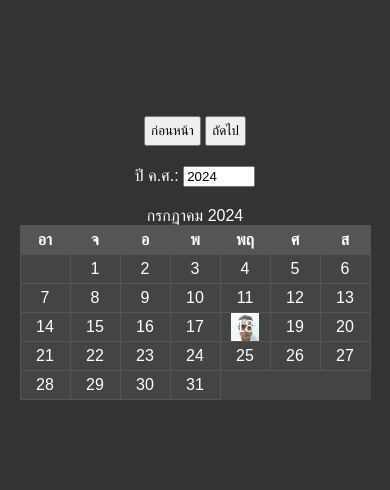
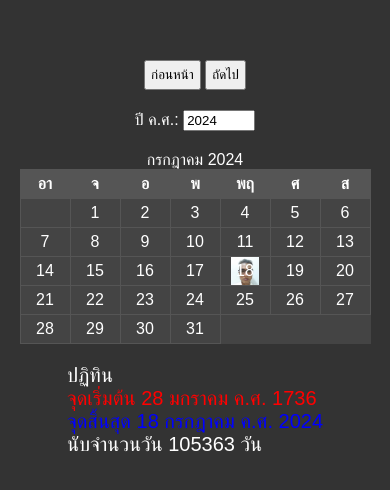
Before and after one commit to ciradhivat/sugun, a plain HTML site: page 003/mobile_version.html in a window 390 px wide. Shown: the part 164-654 px from the top of the page. Drawn offline with Linux system fonts and the light colour scheme.

Commit message:
Update mobile_version.html
เพิ่ม รายละเอียด เพื่อทำ ปักขคณนา

```diff
--- a/003/mobile_version.html
+++ b/003/mobile_version.html
@@ -10,6 +10,7 @@
             display: flex;
             justify-content: center;
             align-items: center;
+            flex-direction: column;
             height: 100vh;
             margin: 0;
             background-color: #333; /* เปลี่ยนสีพื้นหลังของ body */
@@ -43,12 +44,22 @@
             margin-bottom: 20px;
         }
         .today {
-           /* background-image: url('https://via.placeholder.com/150');*/
             background-image: url('papchan.jpg');
             background-size: contain;
             background-position: center;
             background-repeat: no-repeat;
             color: white; /* เพื่อให้เห็นตัวเลขชัดเจน */
+        }
+        .details {
+            margin-top: 20px;
+            color: #fff; /* เปลี่ยนสีตัวอักษรในรายละเอียด */
+            font-size: 20px;
+        }
+        #start-date {
+            color: red;
+        }
+        #end-date {
+            color: blue;
         }
         @media (max-width: 600px) {
             th, td {
@@ -86,6 +97,12 @@
             <tbody id="days"></tbody>
         </table>
     </div>
+    <div class="details">
+        <div>ปฏิทิน</div>
+        <div id="start-date">จุดเริ่มต้น 28 มกราคม ค.ศ. 1736</div>
+        <div id="end-date">จุดสิ้นสุด วัน เดือน ปี ปัจจุบัน</div>
+        <div id="total-days">นับจำนวนวัน แสดงผลการคำนวณ วัน</div>
+    </div>
 
     <script>
         const monthNames = [
@@ -97,6 +114,8 @@
         let currentMonth = today.getMonth();
         let currentYear = today.getFullYear();
         const currentDate = today.getDate();
+
+        const startDate = new Date(1736, 0, 28); // 28 มกราคม ค.ศ. 1736
 
         function updateCalendar() {
             const daysElement = document.getElementById("days");
@@ -132,6 +151,8 @@
 
                 daysElement.appendChild(row);
             }
+
+            updateDetails(); // Ensure details are updated whenever the calendar is updated
         }
 
         function previousMonth() {
@@ -160,6 +181,20 @@
             updateCalendar();
         }
 
+        function updateDetails() {
+            const startDateElement = document.getElementById("start-date");
+            const endDateElement = document.getElementById("end-date");
+            const totalDaysElement = document.getElementById("total-days");
+
+            const currentDateObj = new Date(currentYear, currentMonth, currentDate);
+            const diffTime = Math.abs(currentDateObj - startDate);
+            const diffDays = Math.ceil(diffTime / (1000 * 60 * 60 * 24));
+
+            startDateElement.innerText = `จุดเริ่มต้น ${startDate.getDate()} ${monthNames[startDate.getMonth()]} ค.ศ. ${startDate.getFullYear()}`;
+            endDateElement.innerText = `จุดสิ้นสุด ${currentDateObj.getDate()} ${monthNames[currentDateObj.getMonth()]} ค.ศ. ${currentDateObj.getFullYear()}`;
+            totalDaysElement.innerText = `นับจำนวนวัน ${diffDays+1} วัน`;// นับวันแรกด้วย
+        }
+
         document.addEventListener("DOMContentLoaded", function() {
             updateCalendar();
         });
```
